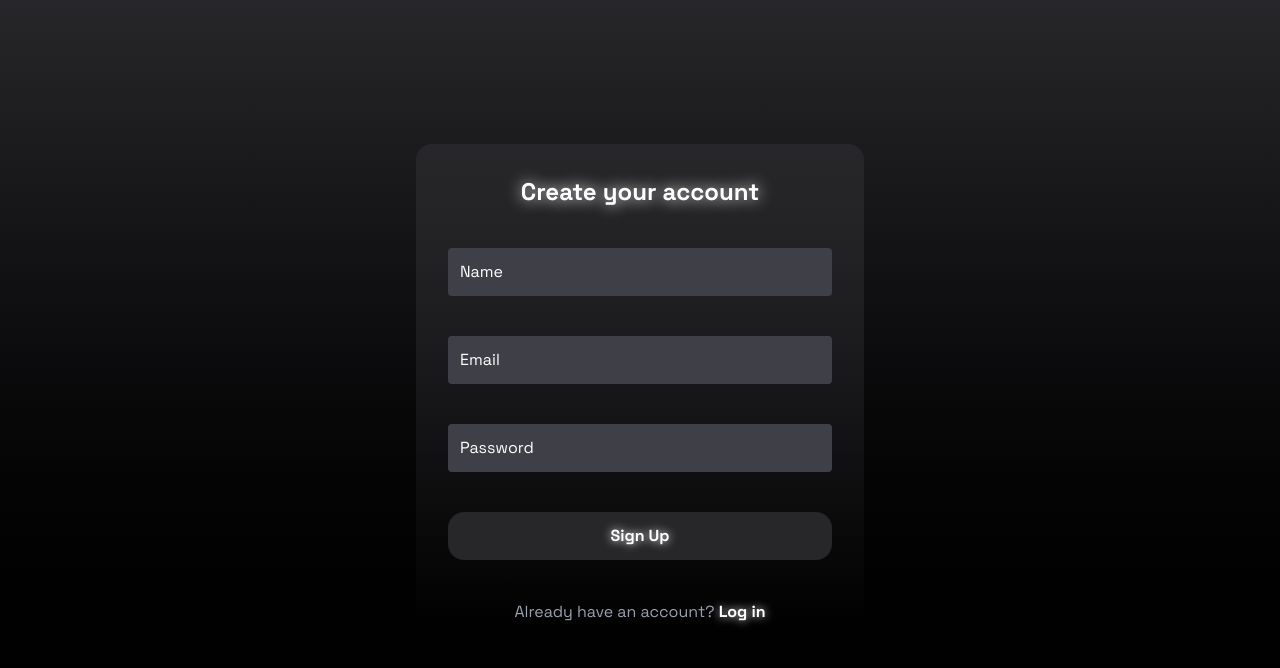
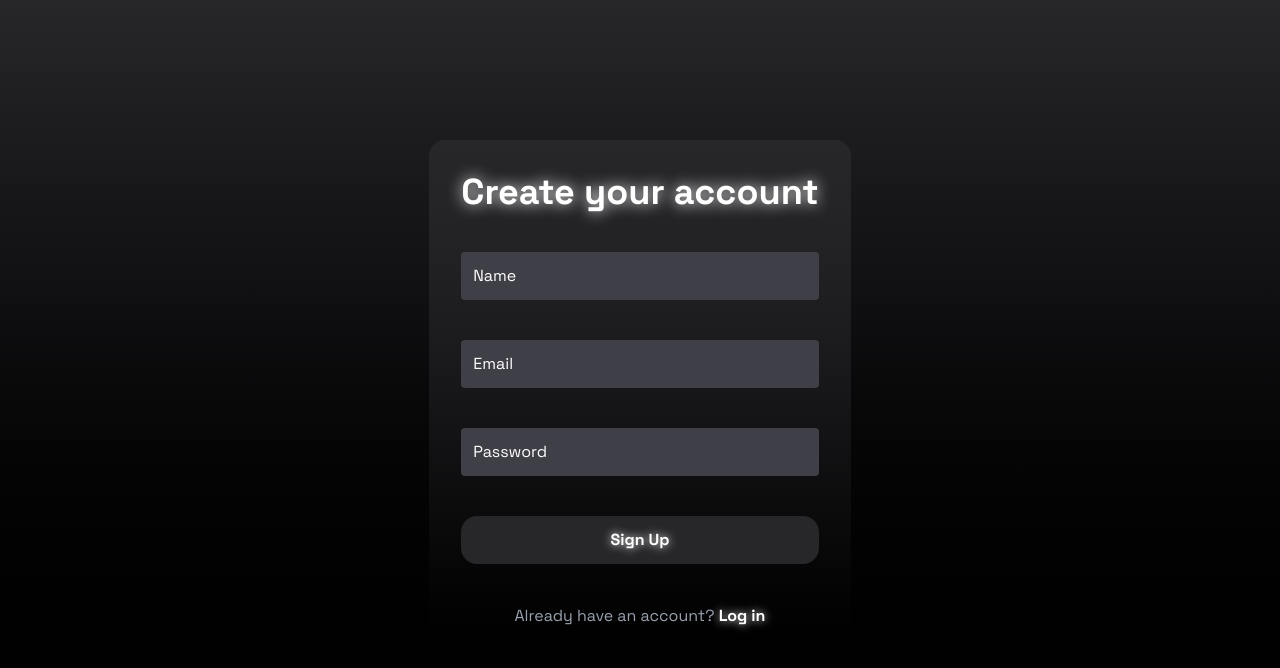
Before and after one commit to therealgone/NexText, a Next.js app in the folder nextext/: page /sign-up in a window 1280 px wide. Shown: the top 668 px of the page. Built offline with nearby package versions, Linux system fonts and the light colour scheme.

Commit message:
LOG ANIMATION LOGIN SIGN IN

```diff
--- a/nextext/src/app/login/page.tsx
+++ b/nextext/src/app/login/page.tsx
@@ -6,6 +6,7 @@ import { useRouter } from "next/navigation";
 import { useState, useCallback, useRef } from "react";
 import Link from "next/link";
 import { Outfit, Space_Grotesk } from 'next/font/google';
+import {motion} from "motion/react";
 
 const outfit = Outfit({
   subsets: ['latin'],
@@ -64,12 +65,25 @@ export default function LoginPage() {
   }, []);
 
   return (
-    <div className="min-h-screen flex items-center justify-center text-white bg-gradient-to-t from-black to-zinc-800 ${outfit.variable} ${spaceGrotesk.variable} font-outfit`}">
+    <div className={`bg-gradient-to-t from-black to-zinc-800 text-white min-h-screen flex items-center justify-center ${outfit.variable} ${spaceGrotesk.variable} font-outfit`}>
       <div className="w-full max-w-md">
+      <motion.div
+      initial={{opacity:0,y:90}}
+      animate={{opacity:1,y:0}}
+      transition={{duration:0.5, ease:"easeInOut"}}
+          >
         <div className=" p-5 bg-gradient-to-t from-black to-zinc-800 rounded-2xl">
           <div className="text-center mb-9">
+          <motion.div       initial={{opacity:0,y:90}}
+      animate={{opacity:1,y:0}}
+      transition={{duration:0.7, ease:"easeInOut"}}>
           <h1 className="text-5xl mt-3 font-extrabold  text-shadow-[0_0_10px_white] tracking-wide mb-5 ">Welcome Back</h1>
+          </motion.div>
+          <motion.div       initial={{opacity:0,y:90}}
+      animate={{opacity:1,y:0}}
+      transition={{duration:0.8, ease:"easeInOut"}}>
           <p className="text-gray-400 mt-5 text-2xl text-shadow-[0_0_10px_gray] ">Sign in to your account</p>
+          </motion.div>
         </div>
 
         <form ref={formRef} onSubmit={handleSubmit} className="space-y-6">
@@ -78,7 +92,9 @@ export default function LoginPage() {
               {error}
             </div>
           )}
-
+        <motion.div  initial={{opacity:0,y:90}}
+      animate={{opacity:1,y:0}}
+      transition={{duration:1, ease:"easeInOut"}}>
           <div>
             <label htmlFor="email" className="block text-sm font-medium mb-2">
 
@@ -93,11 +109,16 @@ export default function LoginPage() {
               placeholder="Email"
             />
           </div>
+        </motion.div>
+         <motion.div  initial={{opacity:0,y:90}}
+      animate={{opacity:1,y:0}}
+      transition={{duration:1.2, ease:"easeInOut"}}>
+          <div>
 
-          <div>
             <label htmlFor="password" className="block text-sm font-medium mb-2">
 
             </label>
+
             <input
               id="password"
               type="password"
@@ -108,7 +129,10 @@ export default function LoginPage() {
               placeholder="Password"
             />
           </div>
-
+           </motion.div>
+          <motion.div  initial={{opacity:0,y:90}}
+      animate={{opacity:1,y:0}}
+      transition={{duration:1.4, ease:"easeInOut"}}>
           <button
             type="submit"
             disabled={loading}
@@ -118,16 +142,21 @@ export default function LoginPage() {
           >
             {loading ? "Signing in..." : "Sign In"}
           </button>
+          </motion.div>
         </form>
 
-
+        <motion.div  initial={{opacity:0,y:90}}
+      animate={{opacity:1,y:0}}
+      transition={{duration:1.6, ease:"easeInOut"}}>
         <p className="mt-6 text-center text-gray-400">
           Don't have an account?{" "}
           <Link href="/sign-up" className="text-white font-extrabold text-shadow-[0_0_10px_white] hover:scale-[1.04]">
             Sign up
           </Link>
         </p>
+        </motion.div>
 </div>
+</motion.div>
       </div>
     </div>
   );
--- a/nextext/src/app/sign-up/page.tsx
+++ b/nextext/src/app/sign-up/page.tsx
@@ -2,7 +2,7 @@
 
 import { useState } from "react";
 import { Outfit, Space_Grotesk } from 'next/font/google';
-
+import { motion } from "motion/react";
 const outfit = Outfit({
   subsets: ['latin'],
   variable: '--font-outfit',
@@ -46,12 +46,24 @@ export default function SignupPage() {
   return (
     <div className={`bg-gradient-to-t from-black to-zinc-800 text-white min-h-screen flex items-center justify-center ${outfit.variable} ${spaceGrotesk.variable} font-outfit`}>
 
+      <motion.div initial={{opacity:0,y:90}}
+      animate={{opacity:1,y:0}}
+      transition={{duration:0.5, ease: "easeInOut"}}>
+
       <form
 
         onSubmit={handleSubmit}
         className="bg-gradient-to-t from-black/10 to-zinc-800  p-8 rounded-2xl  w-full max-w-md space-y-10  "
       >
-        <h2 className="text-2xl font-bold text-center text-shadow-[0_0_15px_white] ">Create your account</h2>
+
+         <motion.div initial={{opacity:0,y:90}}
+      animate={{opacity:1,y:0}}
+      transition={{duration:0.6, ease: "easeInOut"}}>
+        <h2 className="text-4xl font-bold text-center text-shadow-[0_0_15px_white] ">Create your account</h2>
+ </motion.div>
+ <motion.div initial={{opacity:0,y:90}}
+      animate={{opacity:1,y:0}}
+      transition={{duration:0.7, ease: "easeInOut"}}>
 
         <input
           type="text"
@@ -61,7 +73,10 @@ export default function SignupPage() {
           className="w-full p-3 rounded bg-zinc-700 focus:outline-none placeholder:text-white focus:ring-2 focus:ring-white focus:shadow-[0_0_20px_white]"
           required
         />
-
+        </motion.div>
+ <motion.div initial={{opacity:0,y:90}}
+      animate={{opacity:1,y:0}}
+      transition={{duration:0.8, ease: "easeInOut"}}>
         <input
           type="email"
           placeholder="Email"
@@ -70,7 +85,10 @@ export default function SignupPage() {
           className="w-full p-3 rounded bg-zinc-700 focus:outline-none placeholder:text-white focus:ring-2 focus:ring-white focus:shadow-[0_0_20px_white]"
           required
         />
-
+        </motion.div>
+ <motion.div initial={{opacity:0,y:90}}
+      animate={{opacity:1,y:0}}
+      transition={{duration:0.9, ease: "easeInOut"}}>
         <input
           type="password"
           placeholder="Password"
@@ -79,27 +97,34 @@ export default function SignupPage() {
           className="w-full p-3 rounded bg-zinc-700 focus:outline-none  placeholder:text-white focus:ring-2 focus:ring-white focus:shadow-[0_0_20px_white]"
           required
         />
-
+        </motion.div>
+ <motion.div initial={{opacity:0,y:90}}
+      animate={{opacity:1,y:0}}
+      transition={{duration:0.95, ease: "easeInOut"}}>
         <button
           type="submit"
           className="w-full p-3 bg-zinc-800 rounded-2xl font-extrabold text-white text-shadow-[0_0_10px_white] hover:bg-white hover:scale-[1.05] hover:text-black hover:text-shadow-[0_0_30px_black]"
         >
           Sign Up
         </button>
-
+        </motion.div>
+ <motion.div initial={{opacity:0,y:90}}
+      animate={{opacity:1,y:0}}
+      transition={{duration:1, ease: "easeInOut"}}>
         <p className=" text-gray-400 text-center">
           Already have an account?{" "}
           <a href="/login" className="text-white font-extrabold  text-shadow-[0_0_10px_white] hover:scale-[1.04]">
             Log in
           </a>
         </p>
-
+</motion.div>
         {message && (
           <p className="text-center text-sm mt-4">
             {message}
           </p>
         )}
       </form>
+      </motion.div>
     </div>
   );
 }
```
